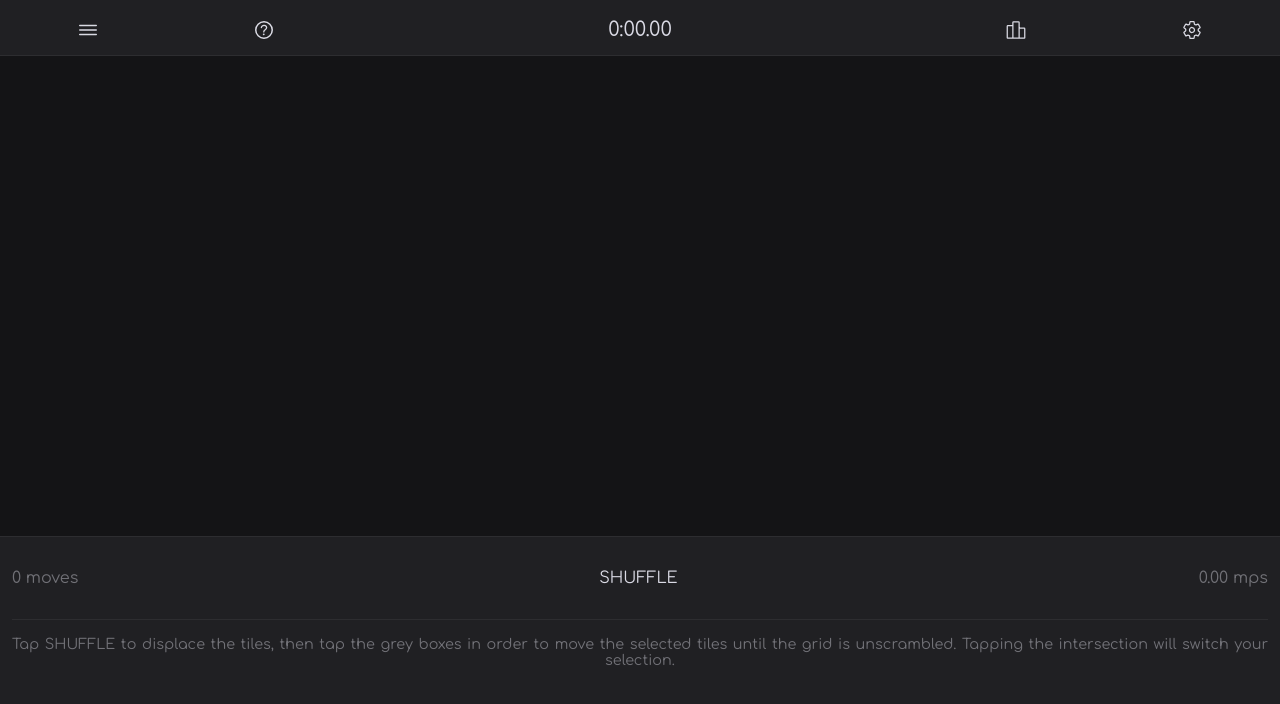
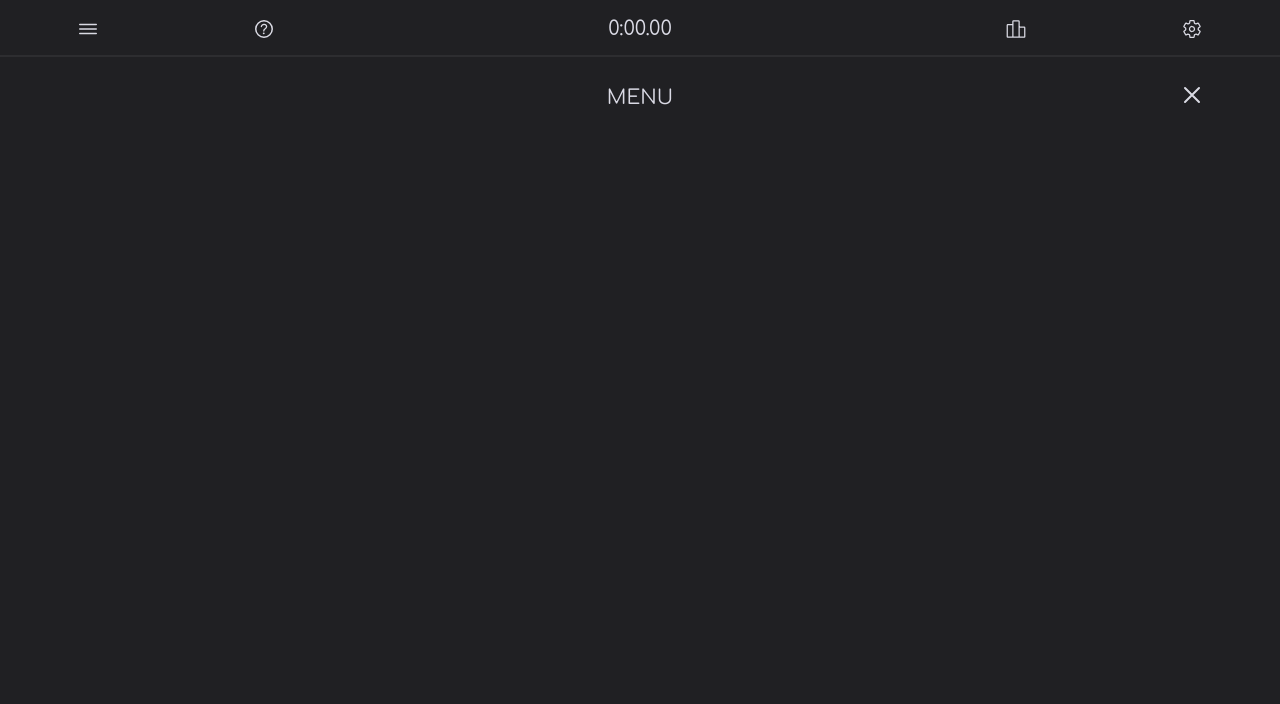
Before and after one commit to Kasmanian/RGBY, a plain HTML site: page index.html in a window 1280 px wide. Shown: the part 64-768 px from the top of the page. Drawn offline with nearby package versions, Linux system fonts and the light colour scheme.

Commit message:
Added basic menu with animations and updated UI.

```diff
--- a/index.html
+++ b/index.html
@@ -10,45 +10,66 @@
     <link rel="shortcut icon" href="favicon.ico?" type="image/x-icon">
 </head>
 <body>
-    <div id="root">
-        <div id="head">
-            <div id="head-upper">
+    <div id="main">
+        <div id="main-head">
+            <div id="main-head-upper">
                 <span>RGBY</span>
             </div>
-            <div id="head-lower">
-                <div id="head-lower-1" class="head-lower-all">
+            <div id="main-head-lower">
+                <div id="main-head-lower-1" class="main-head-lower-all">
                     <span><img src="./assets/menu-outline.svg" class="svg-icon-filter size-150-icon clickable" alt="menu"></span>
                     <span><img src="./assets/help-circle-outline.svg" class="svg-icon-filter size-150-icon clickable" alt="menu"></span>
                 </div>
-                <div id="head-lower-2" class="head-lower-all">
+                <div id="main-head-lower-2" class="main-head-lower-all">
                     <span id="game-clock">0:00.00</span>
                 </div>
-                <div id="head-lower-3" class="head-lower-all">
+                <div id="main-head-lower-3" class="main-head-lower-all">
                     <span><img src="./assets/podium-outline.svg" class="svg-icon-filter size-125-icon clickable" alt="stats"></span>
                     <span><img src="./assets/settings-outline.svg" class="svg-icon-filter size-125-icon clickable" alt="settings"></span>
                 </div>
             </div>
         </div>
-        <div id="body">
+        <div id="main-body">
             <div id="grid">
 
             </div>
         </div>
-        <div id="tail">
-            <div id="tail-upper">
-                <div id="tail-upper-1" class="head-lower-all">
+        <div id="main-tail">
+            <div id="main-tail-upper">
+                <div id="main-tail-upper-1" class="main-head-lower-all">
                     <span><span id="move-count">0</span> moves</span>
                 </div>
-                <div id="tail-upper-2" class="head-lower-all">
+                <div id="main-tail-upper-2" class="main-head-lower-all">
                     <span class="clickable">SHUFFLE</span>
                 </div>
-                <div id="tail-upper-3" class="head-lower-all">
+                <div id="main-tail-upper-3" class="main-head-lower-all">
                     <span><span id="move-clock">0.00</span> mps</span>
                 </div>
             </div>
-            <div id="tail-lower">
+            <div id="main-tail-lower">
                 <span>Tap SHUFFLE to displace the tiles, then tap the grey boxes in order to move the selected tiles until the grid is unscrambled. Tapping the intersection will switch your selection.</span>
             </div>
+        </div>
+    </div>
+    <div id="menu" class="menu-open">
+        <div id="menu-head">
+            <div id="menu-head-1" class="menu-head-all">
+                <span>&nbsp</span>
+                <span>&nbsp</span>
+            </div>
+            <div id="menu-head-2" class="menu-head-all">
+                <span>MENU</span>
+            </div>
+            <div id="menu-head-3" class="menu-head-all">
+                <span>&nbsp</span>
+                <span><img src="./assets/close-outline.svg" class="svg-icon-filter size-200-icon clickable" alt="close"></span>
+            </div>
+        </div>
+        <div id="menu-body">
+
+        </div>
+        <div id="menu-tail">
+
         </div>
     </div>
     <script src="https://cdnjs.cloudflare.com/ajax/libs/jquery/3.5.1/jquery.min.js"></script>
--- a/styles-viewport.css
+++ b/styles-viewport.css
@@ -24,13 +24,13 @@ body {
     margin: 0;
 }
 
-#root {
+#main {
     display: flex;
     justify-content: space-evenly;
     flex-direction: column;
 }
 
-#head {
+#main-head {
     border-bottom: 0.10rem solid var(--primary-A);
     width: 100%;
     min-height: 15vh;
@@ -39,7 +39,7 @@ body {
     flex-direction: column;
 }
 
-#head-upper {
+#main-head-upper {
     font-size: 2.25rem;
     font-weight: 1000;
     letter-spacing: 0.15rem;
@@ -47,34 +47,38 @@ body {
     margin-block: 0.75rem;
 }
 
-#head-lower {
+#main-head-lower {
     font-size: 1.25rem;
 }
 
-#head-lower,
-#tail-upper {
+#main-head-lower,
+#menu-head {
     display: flex;
     justify-content: space-between;
     flex-direction: row;
 }
 
-.head-lower-all {
+.main-head-lower-all,
+.menu-head-all {
     text-align: center;
 }
 
-#head-lower > div {
+#main-head-lower > div,
+#menu-head > div {
     display: table;
+    table-layout: fixed;
     flex-basis: 27.50%;
+    width: 100%;
 }
 
-#head-lower-1 > span,
-#head-lower-3 > span {
-    font-size: 0.95rem;
+#main-head-lower-1 > span,
+#main-head-lower-3 > span,
+.menu-head-all > span {
     display: table-cell;
     vertical-align: middle;
 }
 
-#body {
+#main-body {
     background-color: var(--primary-D);
     min-height: 60vh;
     display: flex;
@@ -86,30 +90,75 @@ body {
     margin: auto;
 }
 
-#tail {
+#main-tail {
     border-top: 0.10rem solid var(--primary-A);
     width: 100%;
-    min-height: 20vh;
+    min-height: 22.5vh;
+    display: flex;
+    justify-content: space-evenly;
+    flex-direction: column;
     flex-basis: 30%;
 }
 
-#tail > div {
-    margin-top: 2rem;
+#main-tail > div {
+    /* margin-top: 2rem; */
     margin-inline: 0.75rem;
 }
 
-#tail-upper-1,
-#tail-upper-3 {
+#main-tail-upper {
+    flex-basis: 35%;
+    display: flex;
+    flex-direction: row;
+    justify-content: space-between;
+}
+
+#main-tail-upper-1,
+#main-tail-upper-3 {
     color: var(--primary-N);
 }
 
-#tail-lower {
+#main-tail-lower {
     border-top: 0.10rem solid var(--primary-A);
     color: var(--primary-N);
     font-size: 0.90rem;
-    text-align:justify;
-    text-align-last:center;
+    text-align: justify;
+    text-align-last: center;
     padding-top: 1rem;
+    flex-basis: 65%;
+}
+
+#menu {
+    display: flex;
+    justify-content: space-between;
+    flex-direction: column;
+    background-color: var(--primary-M);
+    border-top: 0.10rem solid var(--primary-A);
+    position: fixed;
+    top: 15vh;
+    min-width: 100%;
+    min-height: 84vh;
+}
+
+#menu-head {
+    min-height: 10vh;
+    -webkit-animation: menu-wide .25s; /* Safari, Chrome and Opera > 12.1 */
+       -moz-animation: menu-wide .25s; /* Firefox < 16 */
+        -ms-animation: menu-wide .25s; /* Internet Explorer */
+         -o-animation: menu-wide .25s; /* Opera < 12.1 */
+            animation: menu-wide .25s;
+}
+
+#menu-head-2 {
+    text-align: center;
+    font-size: 1.25rem;
+}
+
+#menu-body {
+    min-height: 64vh;
+}
+
+#menu-tail {
+    min-height: 10vh;
 }
 
 .svg-icon-filter {
@@ -127,12 +176,25 @@ body {
     height: 1.50rem;
 }
 
+.size-200-icon {
+    width: 2.00rem;
+    height: 2.00rem;
+}
+
 .clickable {
     cursor: pointer;
-    user-select:none;
+    user-select: none;
 }
 
-@media screen and (min-width: 32.50em) {
+.menu-open {
+    -webkit-animation: menu-open .25s; /* Safari, Chrome and Opera > 12.1 */
+       -moz-animation: menu-open .25s; /* Firefox < 16 */
+        -ms-animation: menu-open .25s; /* Internet Explorer */
+         -o-animation: menu-open .25s; /* Opera < 12.1 */
+            animation: menu-open .25s;
+}
+
+/* @media screen and (min-width: 32.50em) {
     #grid {
         width: 27.50%;
     }
@@ -142,4 +204,14 @@ body {
     #grid {
         width: 60%;
     }
+} */
+
+@keyframes menu-open {
+    from { left: -100vw; opacity: 010%; }
+      to { left:  000vw; opacity: 100%; }
 }
+
+@keyframes menu-wide {
+    from { width: 000%; }
+      to { width: 100%; }
+}
```
